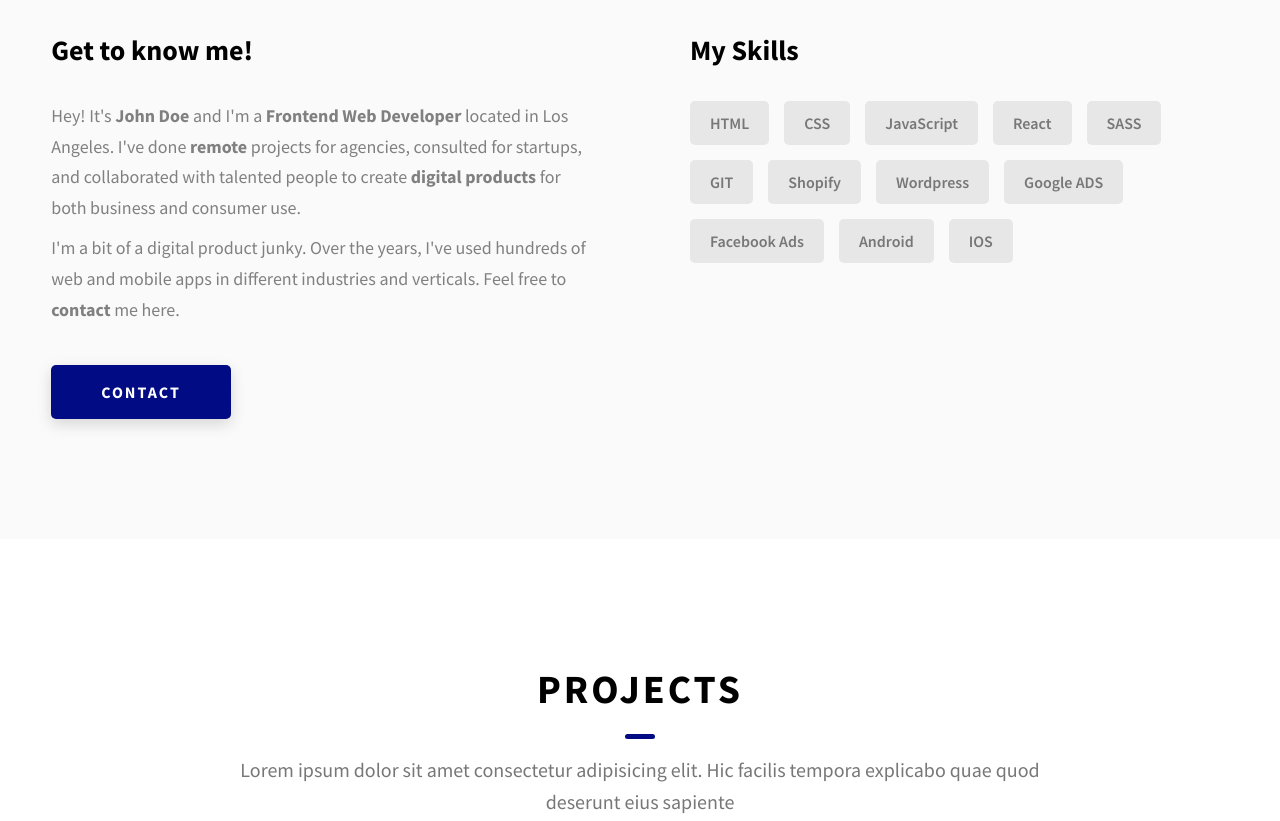
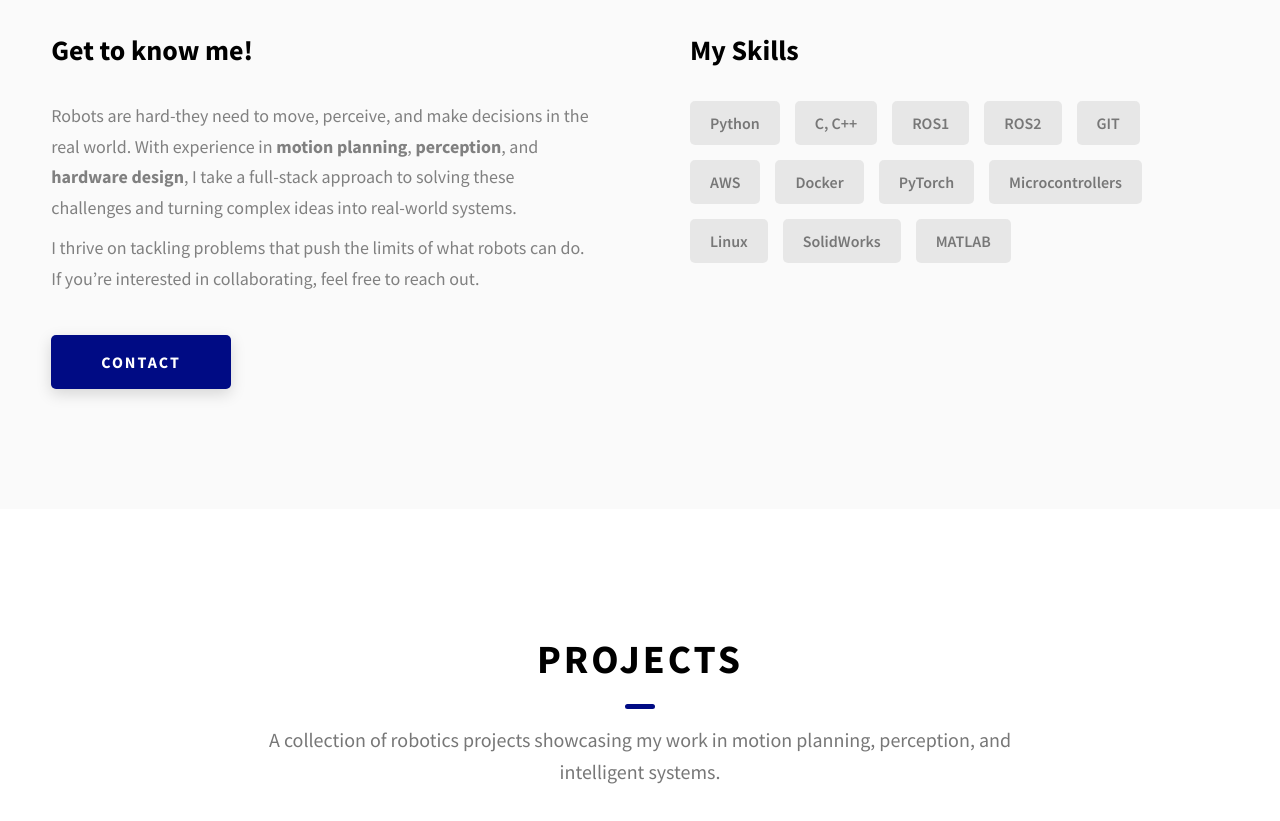
Before and after one commit to robertkim1221/robertkim1221.github.io, a website: page index.html in a window 1280 px wide. Shown: the part 1140-1961 px from the top of the page. Drawn offline with Linux system fonts and the light colour scheme.

Commit message:
Added intro

```diff
--- a/index.html
+++ b/index.html
@@ -84,10 +84,10 @@
     </header>
     <section class="home-hero">
       <div class="home-hero__content">
-        <h1 class="heading-primary">Hey, My name is Robert</h1>
+        <h1 class="heading-primary">This is Robert</h1>
         <div class="home-hero__info">
           <p class="text-primary">
-            Welcome to my portfolio, where I reveal my skills and projects.
+            A robotics engineer passionate about building useful, adaptable robots, with experience in full-stack development across motion planning, perception, and hardware design.
           </p>
         </div>
         <div class="home-hero__cta">
@@ -162,21 +162,18 @@
             <h3 class="about__content-title">Get to know me!</h3>
             <div class="about__content-details">
               <p class="about__content-details-para">
-                Hey! It's
-                <strong>John Doe</strong>
-                and I'm a <strong> Frontend Web Developer </strong> located in
-                Los Angeles. I've done
-                <strong> remote </strong>
-                projects for agencies, consulted for startups, and collaborated
-                with talented people to create
-                <strong>digital products </strong>
-                for both business and consumer use.
+                Robots are hard-they need to move, perceive,
+                and make decisions in the real world.
+                With experience in <strong>motion planning</strong>,
+                <strong>perception</strong>, and <strong>hardware design</strong>,
+                I take a full-stack approach to solving
+                these challenges and turning complex
+                ideas into real-world systems.
+
               </p>
               <p class="about__content-details-para">
-                I'm a bit of a digital product junky. Over the years, I've used
-                hundreds of web and mobile apps in different industries and
-                verticals. Feel free to
-                <strong>contact</strong> me here.
+                I thrive on tackling problems that push the limits of what robots can do.
+                If you’re interested in collaborating, feel free to reach out.
               </p>
             </div>
             <a href="./#contact" class="btn btn--med btn--theme dynamicBgClr"
@@ -186,18 +183,18 @@
           <div class="about__content-skills">
             <h3 class="about__content-title">My Skills</h3>
             <div class="skills">
-              <div class="skills__skill">HTML</div>
-              <div class="skills__skill">CSS</div>
-              <div class="skills__skill">JavaScript</div>
-              <div class="skills__skill">React</div>
-              <div class="skills__skill">SASS</div>
+              <div class="skills__skill">Python</div>
+              <div class="skills__skill">C, C++</div>
+              <div class="skills__skill">ROS1</div>
+              <div class="skills__skill">ROS2</div>
               <div class="skills__skill">GIT</div>
-              <div class="skills__skill">Shopify</div>
-              <div class="skills__skill">Wordpress</div>
-              <div class="skills__skill">Google ADS</div>
-              <div class="skills__skill">Facebook Ads</div>
-              <div class="skills__skill">Android</div>
-              <div class="skills__skill">IOS</div>
+              <div class="skills__skill">AWS</div>
+              <div class="skills__skill">Docker</div>
+              <div class="skills__skill">PyTorch</div>
+              <div class="skills__skill">Microcontrollers</div>
+              <div class="skills__skill">Linux</div>
+              <div class="skills__skill">SolidWorks</div>
+              <div class="skills__skill">MATLAB</div>
             </div>
           </div>
         </div>
@@ -208,8 +205,7 @@
         <h2 class="heading heading-sec heading-sec__mb-bg">
           <span class="heading-sec__main">Projects</span>
           <span class="heading-sec__sub">
-            Lorem ipsum dolor sit amet consectetur adipisicing elit. Hic facilis
-            tempora explicabo quae quod deserunt eius sapiente
+            A collection of robotics projects showcasing my work in motion planning, perception, and intelligent systems.
           </span>
         </h2>
 
```
